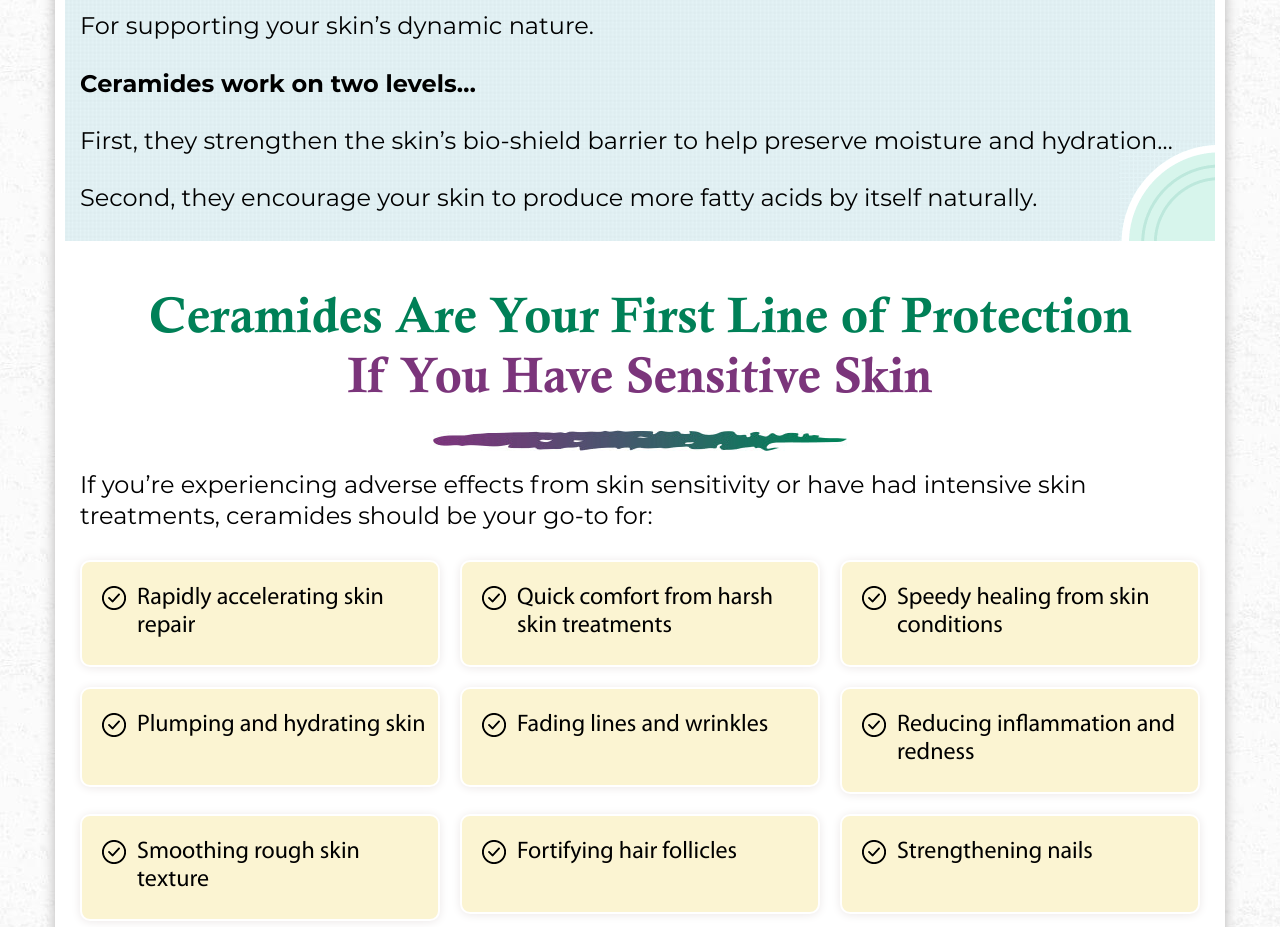
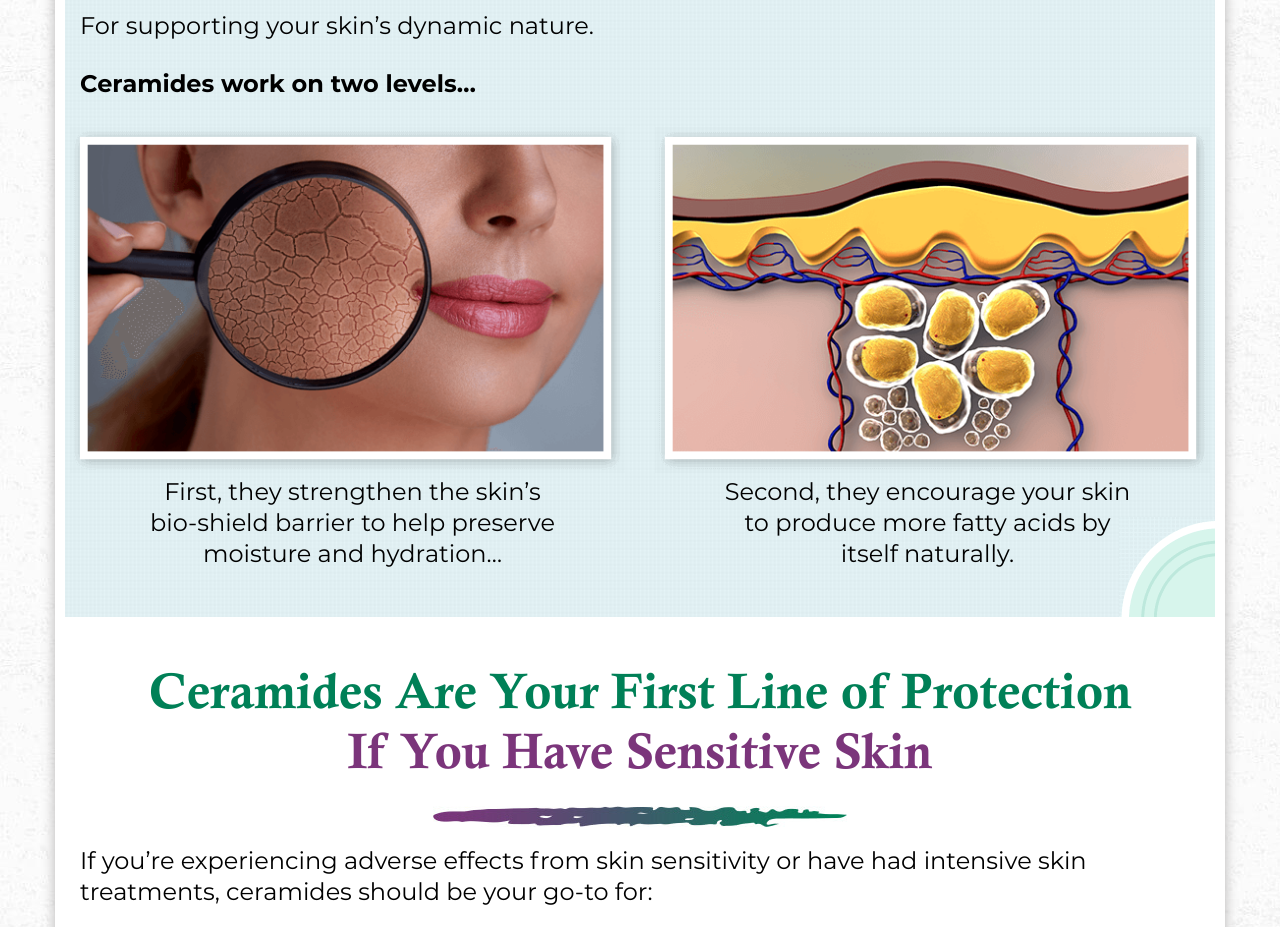
Before and after one commit to DhakaCoders/PhytoRadiance-HTML, a plain HTML site: page index.html in a window 1280 px wide. Shown: the part 10081-11008 px from the top of the page. Drawn offline with Linux system fonts and the light colour scheme; files whose address does not match are found by name.

Commit message:
2 img grd add

```diff
--- a/index.html
+++ b/index.html
@@ -485,11 +485,31 @@
 		  	  <div class="fl-content-sec-4-btm-2-full">
 		  	  	<p>For supporting your skin’s dynamic nature.</p>
 		  	  	<p><strong>Ceramides work on two levels…</strong></p>
-		  	  	<p>First, they strengthen the skin’s bio-shield barrier to help preserve moisture and hydration…</p>
-		  	  	<p>Second, they encourage your skin to produce more fatty acids by itself naturally.</p>
 		  	  </div>
 		   </div>
 		 </div>
+  		<div class="row">
+	  		<div class="col-md-6">
+	  			<div class="helth-fea-bx">
+		  			<div class="helth-fea-bx-img-01 ml-10">
+	  	  				<img class="lazy" data-src="assets/images/helth-fea-bx-img-01.png">
+	  	  			</div>
+	  	  			<p>First, they strengthen the skin’s
+					bio-shield barrier to help preserve
+					moisture and hydration…</p>
+	  			</div>
+	  		</div>
+	  		<div class="col-md-6">
+	  			<div class="helth-fea-bx helth-fea-bx-2">
+	  				<div class="helth-fea-bx-img-02 mr-10">
+	  	  				<img class="lazy" data-src="assets/images/helth-fea-bx-img-02.png">
+	  	  			</div>
+	  	  			<p>Second, they encourage your skin
+					to produce more fatty acids
+					by itself naturally.</p>
+	  			</div>
+	  		</div>
+	  	</div>
 	  </div>
    </div>
 </section>
--- a/style.css
+++ b/style.css
@@ -1594,6 +1594,10 @@ box-shadow: -1px 9px 6px -5px rgba(70,53,80,1);
 .has-underline{
     text-decoration: underline!important;
 }
+
+
+
+
 @media(max-width: 1199px){
     h1 {
         font-size: 38px
@@ -2422,3 +2426,40 @@ box-shadow: -1px 9px 6px -5px rgba(70,53,80,1);
         display: block;
     }
 }
+
+
+
+
+/*new code*/
+.helth-fea-bx{
+    text-align: center;
+    padding-bottom: 20px;
+}
+
+.helth-fea-bx p{
+    padding-left: 60px;
+    padding-right: 60px;
+}
+.mr-10{
+    margin-right: -10px;
+}
+.helth-fea-bx img{
+    padding-bottom: 5px;
+}
+
+@media(max-width: 991px){
+   .helth-fea-bx p{
+        padding-left: 10px;
+        padding-right: 10px;
+    }
+    .helth-fea-bx .mr-10{
+        margin-right: 0;
+    }
+    .helth-fea-bx .ml-10{
+        margin-left: 0;
+    }
+    .helth-fea-bx-2{
+        padding-bottom: 50px;
+    }
+
+}
```
Also changed, not shown: assets/images/helth-fea-bx-img-01.png (added), assets/images/helth-fea-bx-img-02.png (added).
